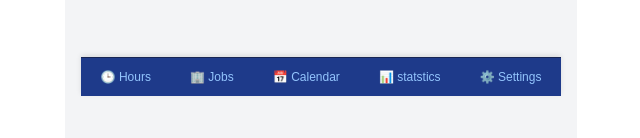
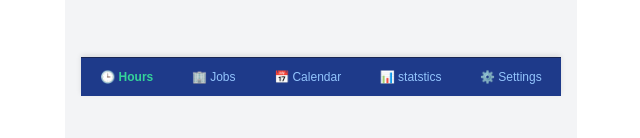
Before and after one commit to NminaN85/Monshift, a Next.js app: page / in a window 1280 px wide. Shown: the part 704-842 px from the top of the page, without its empty margins (319-959 px from the left). Built offline with nearby package versions, Linux system fonts and the light colour scheme.

Commit message:
Remove DayRecord interface and update BottomNav

```diff
--- a/src/app/page.tsx
+++ b/src/app/page.tsx
@@ -7,18 +7,6 @@ interface BreakItem {
   startTime: string;
   endTime: string;
   isPaid: boolean;
-}
-
-interface DayRecord {
-  date: string;
-  startTime: string;
-  endTime: string;
-  breaks: BreakItem[];
-  maxPaidMinutes?: number;
-  notes: string;
-  jobId?: string;
-  isClockedIn?: boolean;
-  isPaused?: boolean;
 }
 
 const texts: Record<string, any> = {
@@ -81,14 +69,11 @@ export default function MainPage() {
   const [currentDateStr, setCurrentDateStr] = useState("");
   const [todayKey, setTodayKey] = useState("");
 
-  // حالة الشفت اللحظي
   const [isClockedIn, setIsClockedIn] = useState(false);
   const [isPaused, setIsPaused] = useState(false);
   const [startTime, setStartTime] = useState("");
-  const [pauseTime, setPauseTime] = useState("");
   const [elapsedSeconds, setElapsedSeconds] = useState(0);
 
-  // تتبع الأحداث اليومية للـ Timeline
   const [timelineEvents, setTimelineEvents] = useState<{ type: string; time: string; label: string }[]>([]);
 
   useEffect(() => {
@@ -108,7 +93,6 @@ export default function MainPage() {
     const key = `${yearStr}-${monthStr}-${dayStr}`;
     setTodayKey(key);
 
-    // استرجاع السجل الحالي إن وجد
     const history = JSON.parse(localStorage.getItem("monshift_history") || "{}");
     if (history[key]) {
       const dayData = history[key];
@@ -119,7 +103,6 @@ export default function MainPage() {
     }
   }, []);
 
-  // مؤقت حساب الساعات لحظة بلحظة
   useEffect(() => {
     let interval: any = null;
     if (isClockedIn && !isPaused) {
@@ -149,7 +132,6 @@ export default function MainPage() {
     setIsPaused(false);
     setTimelineEvents([{ type: 'entree', time: timeStr, label: t.entree }]);
 
-    // حفظ في التخزين
     const history = JSON.parse(localStorage.getItem("monshift_history") || "{}");
     history[todayKey] = {
       date: todayKey,
@@ -182,7 +164,6 @@ export default function MainPage() {
     setIsPaused(false);
     setElapsedSeconds(0);
 
-    // تحديث السجل بـ EndTime
     const history = JSON.parse(localStorage.getItem("monshift_history") || "{}");
     if (history[todayKey]) {
       history[todayKey].endTime = timeStr;
@@ -193,7 +174,6 @@ export default function MainPage() {
   return (
     <main style={{ maxWidth: "480px", margin: "0 auto", padding: "16px", fontFamily: "sans-serif", paddingBottom: "110px", background: "#f3f4f6", minHeight: "100vh", direction: lang === "ar" ? "rtl" : "ltr" }}>
 
-      {/* الترحيب والتاريخ */}
       <div style={{ display: "flex", justifyContent: "space-between", alignItems: "center", marginBottom: "20px" }}>
         <div>
           <div style={{ fontSize: "22px", fontWeight: "bold", color: "#1f2937" }}>{t.greeting} Mina.</div>
@@ -202,7 +182,6 @@ export default function MainPage() {
         <button onClick={() => window.location.href = "/calendar"} style={{ background: "white", border: "1px solid #e5e7eb", borderRadius: "10px", padding: "8px 12px", cursor: "pointer", fontSize: "16px" }}>📅</button>
       </div>
 
-      {/* بطاقة العداد الحي الرئيسية (EN COURS) */}
       <div style={{ background: "#ffffff", borderRadius: "20px", padding: "24px", boxShadow: "0 4px 12px rgba(0,0,0,0.05)", marginBottom: "20px", position: "relative", overflow: "hidden" }}>
         <div style={{ display: "flex", alignItems: "center", gap: "8px", marginBottom: "12px" }}>
           <span style={{ width: "8px", height: "8px", borderRadius: "50%", background: isClockedIn ? (isPaused ? "#f59e0b" : "#10b981") : "#9ca3af" }}></span>
@@ -232,7 +211,6 @@ export default function MainPage() {
         )}
       </div>
 
-      {/* الخط الزمني لأحداث اليوم (Timeline) */}
       {isClockedIn && (
         <div style={{ background: "white", borderRadius: "20px", padding: "20px", boxShadow: "0 4px 12px rgba(0,0,0,0.05)", marginBottom: "20px" }}>
           <div style={{ display: "flex", justifyContent: "space-between", alignItems: "center", marginBottom: "14px" }}>
@@ -254,7 +232,6 @@ export default function MainPage() {
         </div>
       )}
 
-      {/* أزرار التحكم السفلي أثناء العمل (Pause & Glissez pour terminer) */}
       {isClockedIn && (
         <div style={{ display: "flex", flexDirection: "column", gap: "12px" }}>
           <button
@@ -274,7 +251,7 @@ export default function MainPage() {
         </div>
       )}
 
-      <BottomNav active="home" />
+      <BottomNav active="hours" />
     </main>
   );
 }
```
